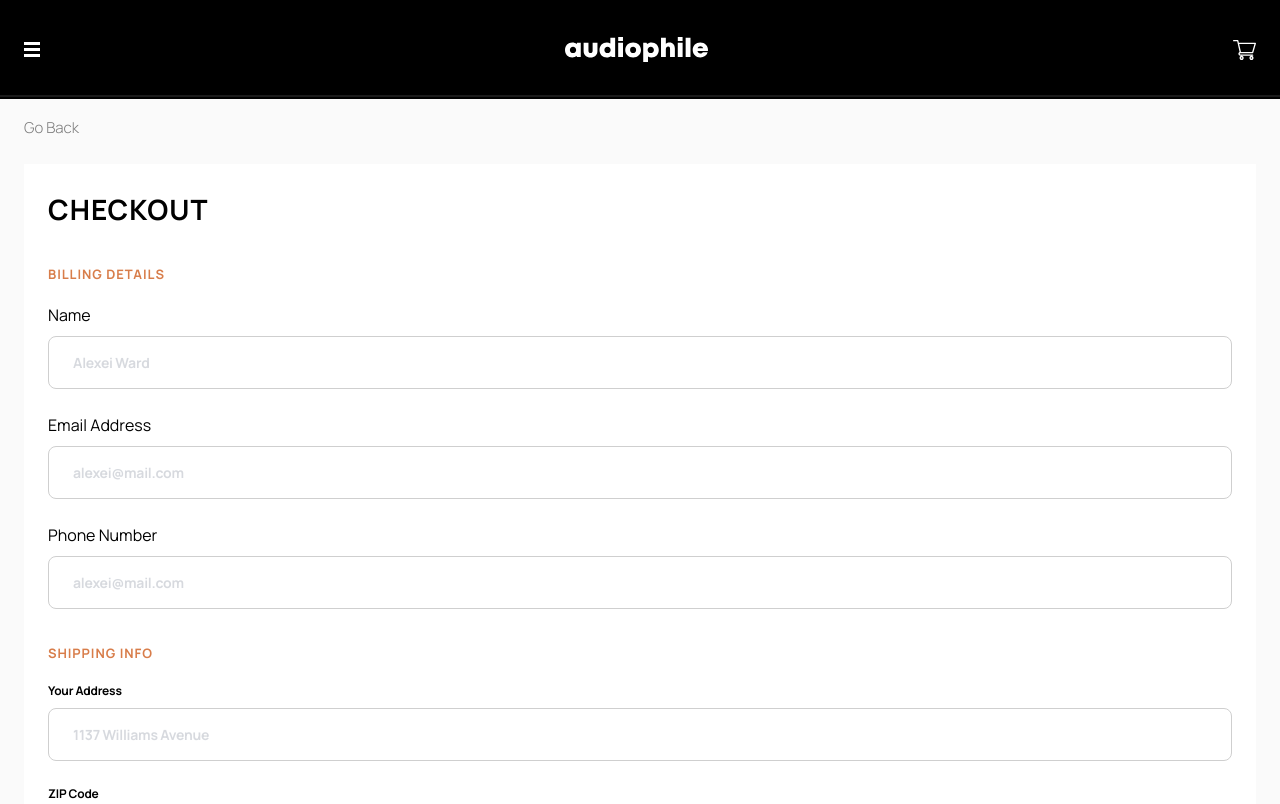
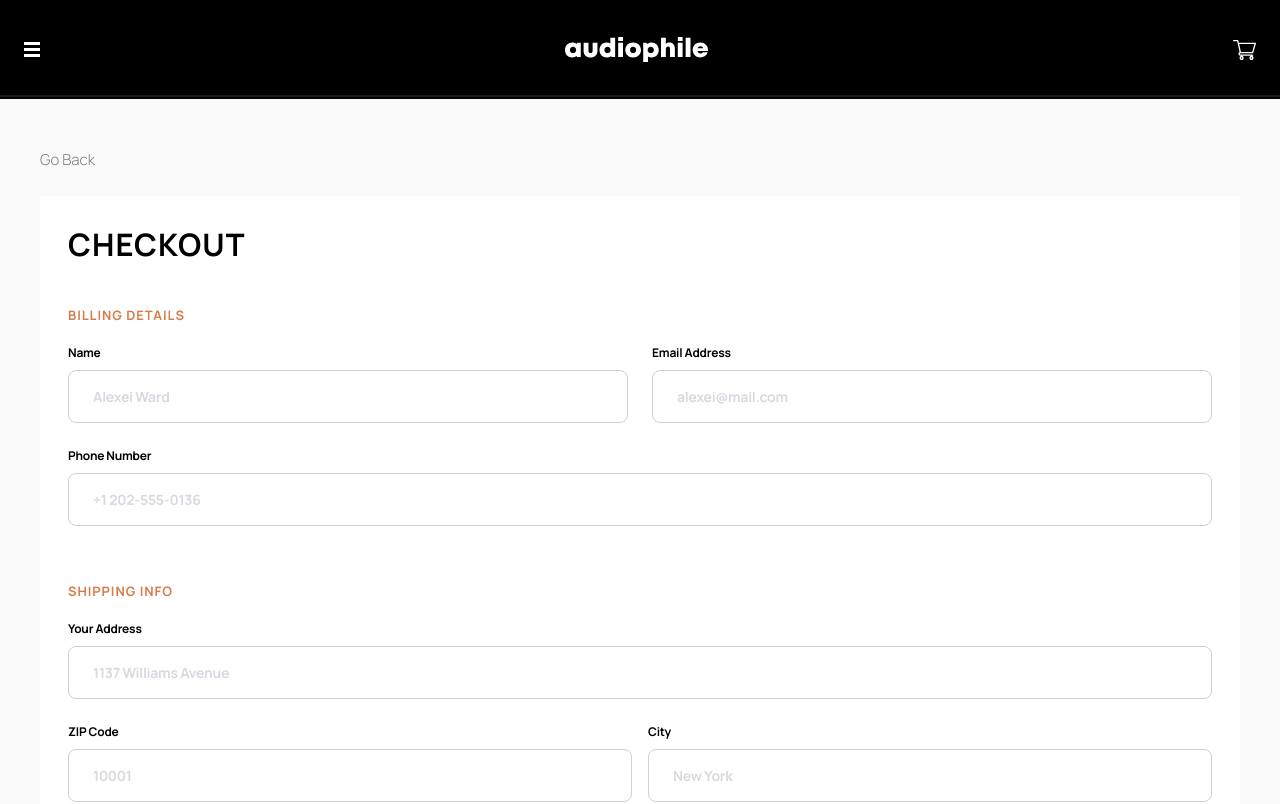
Before and after one commit to Baqari-Fruidze/audiophile-ecommerce-website, a React (Vite) app: page /checkout in a window 1280 px wide. Shown: the top 804 px of the page. Built offline with nearby package versions, Linux system fonts and the light colour scheme.

Commit message:
checkout tablet done

```diff
--- a/src/components/BillingDetails.tsx
+++ b/src/components/BillingDetails.tsx
@@ -7,12 +7,14 @@ export default function BillingDetails() {
     formState: { errors },
   } = useFormContext();
   return (
-    <div className="mb-[32px]">
+    <div className="mb-[32px] md:mb-[53px]">
       <h2 className="HTwoInCheckout">billing details</h2>
       <div className="flex flex-col gap-[24px]">
-        <div className=" NameAndEmailAdressCon flex flex-col gap-[24px]">
-          <div className="flex flex-col gap-[9px]">
-            <label htmlFor="Name">Name</label>
+        <div className=" NameAndEmailAdressCon flex flex-col gap-[24px] md:flex-row md:w-full">
+          <div className="flex flex-col gap-[9px] md:w-full">
+            <label htmlFor="Name" className="InputsLabelsInCheckout">
+              Name
+            </label>
             <input
               type="text"
               id="Name"
@@ -23,8 +25,10 @@ export default function BillingDetails() {
               {...register("name")}
             />
           </div>
-          <div className="flex flex-col gap-[9px]">
-            <label htmlFor="EmailAddress">Email Address</label>
+          <div className="flex flex-col gap-[9px] md:w-full">
+            <label htmlFor="EmailAddress" className="InputsLabelsInCheckout">
+              Email Address
+            </label>
             <input
               type="text"
               id="EmailAddress"
@@ -37,14 +41,16 @@ export default function BillingDetails() {
           </div>
         </div>
         <div className="PhonenumberCon flex flex-col gap-[9px]">
-          <label htmlFor="">Phone Number</label>
+          <label htmlFor="phoneNumber" className="InputsLabelsInCheckout">
+            Phone Number
+          </label>
           <input
             type="text"
             id="phoneNumber"
             className={`InputStyles border-[1px] border-solid ${
               errors.phoneNumber ? "border-[red]" : "border-[#CFCFCF]"
             }`}
-            placeholder="alexei@mail.com"
+            placeholder="+1 202-555-0136"
             {...register("phoneNumber")}
           />
         </div>
--- a/src/components/CashONDeliverySpan.tsx
+++ b/src/components/CashONDeliverySpan.tsx
@@ -2,14 +2,14 @@ import React from "react";
 
 export default function CashONDeliverySpan() {
   return (
-    <div className="flex items-center gap-[16px]">
+    <div className="flex items-center gap-[16px] md:w-full mt-[10px]">
       <svg width="48" height="48" xmlns="http://www.w3.org/2000/svg">
         <path
           d="M46.594 8.438H42.28c-.448 0-.869.213-1.134.574l-2.694 3.674a1.15 1.15 0 1 1-1.848-1.37c2.568-3.53 2.864-3.545 2.864-4.285 0-.779-.636-1.406-1.407-1.406h-5.404a17.658 17.658 0 0 1 9.606-2.813h4.33a1.406 1.406 0 0 0 0-2.812h-4.33c-5.277 0-10.33 2.02-14.142 5.625h-8.34c-.777 0-1.407.63-1.407 1.406v9.938H9.844c-.777 0-1.406.63-1.406 1.406v15.6a14.053 14.053 0 0 0-7.824 3.089 1.406 1.406 0 1 0 1.772 2.185 11.226 11.226 0 0 1 7.048-2.499h3.129c.775 0 1.406.63 1.406 1.406 0 .776-.631 1.407-1.406 1.407H8.436a1.406 1.406 0 0 0 0 2.812h13.728a4.226 4.226 0 0 1-3.977 2.813H1.405a1.406 1.406 0 0 0 0 2.812h16.782c3.395 0 6.236-2.42 6.89-5.625h7.36c.776 0 1.406-.63 1.406-1.406V25.312h9.843c.777 0 1.407-.63 1.407-1.406V11.25h1.5a1.406 1.406 0 0 0 0-2.813ZM33.61 17.599a1.404 1.404 0 0 0-1.172-.63h-3.085c-1.084-1.834.241-4.172 2.381-4.172 2.531 0 3.708 3.115 1.876 4.802ZM21.188 8.437h14.06c-.744 1.03-1.057 1.305-1.352 1.983-4.216-1.779-8.726 2.057-7.559 6.549h-5.15V8.437ZM19.78 19.782h2.813v5.625H19.78v-5.625Zm11.25 19.782h-14.49c.969-2.735-1.07-5.626-3.979-5.626H11.25V19.782h5.719v7.032c0 .776.63 1.406 1.406 1.406H24c.777 0 1.406-.63 1.406-1.407v-7.03h5.625v19.78ZM33.844 22.5v-1.771a5.56 5.56 0 0 0 3.453-4.769 3.954 3.954 0 0 0 3.424-1.611l1.56-2.127V22.5h-8.437Z"
           fill="#D87D4A"
         />
       </svg>
-      <span className="text-[#000] text-[15px] font-normal opacity-50 w-[25ch]">
+      <span className="text-[#000] text-[15px] font-normal opacity-50 w-[25ch] md:w-[60ch]">
         The ‘Cash on Delivery’ option enables you to pay in cash when our
         delivery courier arrives at your residence. Just make sure your address
         is correct so that your order will not be cancelled.
--- a/src/components/PaymentDetails.tsx
+++ b/src/components/PaymentDetails.tsx
@@ -15,10 +15,11 @@ export default function PaymentDetails() {
       <h2 className="HTwoInCheckout">payment details</h2>
       <div className="inputsCon">
         <div className="paymentmethodAndMoneyInputsCon flex flex-col gap-[17px]">
+          <div className="moneyInputs flex flex-col gap-[16px] md:flex-row md:justify-between">
             <span className="text-[#000] text-[12px] font-bold tracking-[-0.214px]">
               Payment Method
             </span>
-          <div className="moneyInputs flex flex-col gap-[16px]">
+            <div className="flex flex-col gap-[16px] md:w-1/2">
               <label
                 htmlFor="e-Money"
                 className="InputStyles flex gap-[16px] items-center border-[1px] border-solid border-[#CFCFCF]"
@@ -35,7 +36,8 @@ export default function PaymentDetails() {
                 htmlFor="CashonDelivery"
                 className="InputStyles flex items-center gap-[16px] border-[1px] border-solid border-[#CFCFCF] "
               >
-              <Circle yellow={!yellow} setYellow={setYellow} /> Cash on Delivery
+                <Circle yellow={!yellow} setYellow={setYellow} /> Cash on
+                Delivery
               </label>
               <input
                 type="text"
@@ -44,9 +46,10 @@ export default function PaymentDetails() {
                 {...register("CashonDelivery")}
               />
             </div>
+          </div>
           {yellow ? (
-            <div className="moneyPinMoneyNumberCon flex flex-col gap-[24px]">
-              <div className="flex flex-col gap-[9px]">
+            <div className="moneyPinMoneyNumberCon flex flex-col gap-[24px] md:flex-row md:gap-[16px]">
+              <div className="flex flex-col gap-[9px] md:w-full">
                 <label
                   htmlFor="e-MoneyNumber"
                   className="InputsLabelsInCheckout"
@@ -63,7 +66,7 @@ export default function PaymentDetails() {
                   {...register("eMoneyNumber")}
                 />
               </div>
-              <div className="flex flex-col gap-[9px]">
+              <div className="flex flex-col gap-[9px] md:w-full">
                 <label htmlFor="e-MoneyPIN" className="InputsLabelsInCheckout">
                   e-Money PIN
                 </label>
@@ -79,7 +82,6 @@ export default function PaymentDetails() {
               </div>
             </div>
           ) : null}
-          <span></span>
         </div>
       </div>
       {yellow ? null : <CashONDeliverySpan />}
--- a/src/components/ShippingInfto.tsx
+++ b/src/components/ShippingInfto.tsx
@@ -7,7 +7,7 @@ export default function ShippingInfto() {
     formState: { errors },
   } = useFormContext();
   return (
-    <div className="mb-[32px]">
+    <div className="mb-[32px] md:mb-[61px]">
       <h2 className="HTwoInCheckout">shipping info</h2>
       <div className="InputsCon flex flex-col gap-[24px]">
         <div className="flex flex-col gap-[9px]">
@@ -24,8 +24,8 @@ export default function ShippingInfto() {
             {...register("address")}
           />
         </div>
-        <div className="zipcodeAndCityCon flex flex-col gap-[24px]">
-          <div className="flex flex-col gap-[9px]">
+        <div className="zipcodeAndCityCon flex flex-col gap-[24px] md:flex-row md:gap-[16px]">
+          <div className="flex flex-col gap-[9px] md:w-full">
             <label htmlFor="ZIPCode" className="InputsLabelsInCheckout">
               ZIP Code
             </label>
@@ -39,7 +39,7 @@ export default function ShippingInfto() {
               {...register("zipCode")}
             />
           </div>
-          <div className="flex flex-col gap-[9px]">
+          <div className="flex flex-col gap-[9px] md:w-full">
             <label htmlFor="City" className="InputsLabelsInCheckout">
               City
             </label>
@@ -54,7 +54,7 @@ export default function ShippingInfto() {
             />
           </div>
         </div>
-        <div className="flex flex-col gap-[9px]">
+        <div className="flex flex-col gap-[9px] md:w-1/2">
           <label htmlFor="Country" className="InputsLabelsInCheckout">
             Country
           </label>
--- a/src/pages/CheckOut.tsx
+++ b/src/pages/CheckOut.tsx
@@ -17,14 +17,14 @@ export default function CheckOut() {
   };
   return (
     <FormProvider {...methods}>
-      <div className="parent pt-[16px] pb-[32px] px-[24px]">
+      <div className="parent pt-[16px] pb-[32px] px-[24px] md:pt-[48px] md:px-[40px]">
         <Link className="text-[#000] text-[15px] font-light leading-[25px] opacity-50 ">
           Go Back
         </Link>
         <form onSubmit={handleSubmit(foo)}>
           <div className="flex flex-col">
-            <div className="inputsCon mt-[24px] bg-[#fff] pt-[24px] pb-[32px] px-[24px]">
-              <h1 className="text-[#000] text-[28px] font-bold tracking-[1px] uppercase mb-[32px]">
+            <div className="inputsCon mt-[24px] bg-[#fff] pt-[24px] pb-[32px] px-[24px] md:py-[30px] md:px-[28px]">
+              <h1 className="text-[#000] text-[28px] font-bold tracking-[1px] uppercase mb-[32px] md:mb-[41px] md:text-[31px] md:leading-[36px] md:tracking-[1.1143px]">
                 CHECKOUT
               </h1>
               <BillingDetails />
```
Lines whose indentation alone changed are shown as unchanged.
